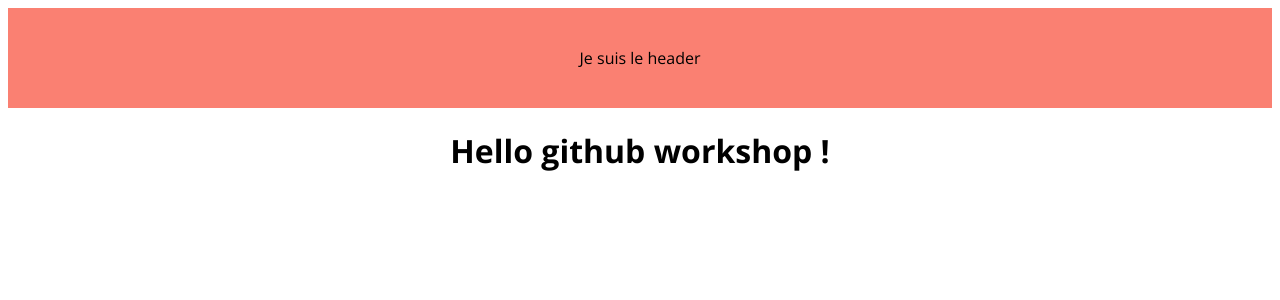
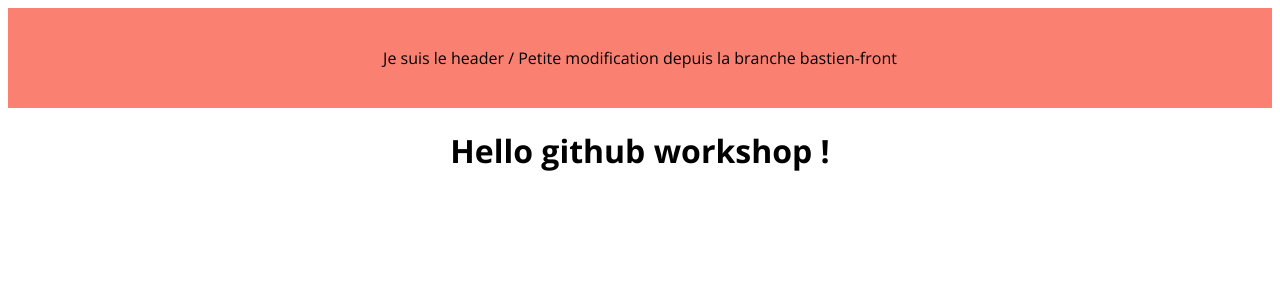
Before and after one commit to BastienLairis/git-github-workshop-andromeda23, a React (Create React App) app: page / in a window 1280 px wide. Shown: the top 300 px of the page. Built offline with nearby package versions, Linux system fonts and the light colour scheme.

Commit message:
update Header.js on bastien-front branch

```diff
--- a/src/components/Header.js
+++ b/src/components/Header.js
@@ -9,7 +9,7 @@ const Header = () => {
         alignItems: "center",
       }}
     >
-      Je suis le header
+      Je suis le header / Petite modification depuis la branche bastien-front
     </header>
   );
 };
```
